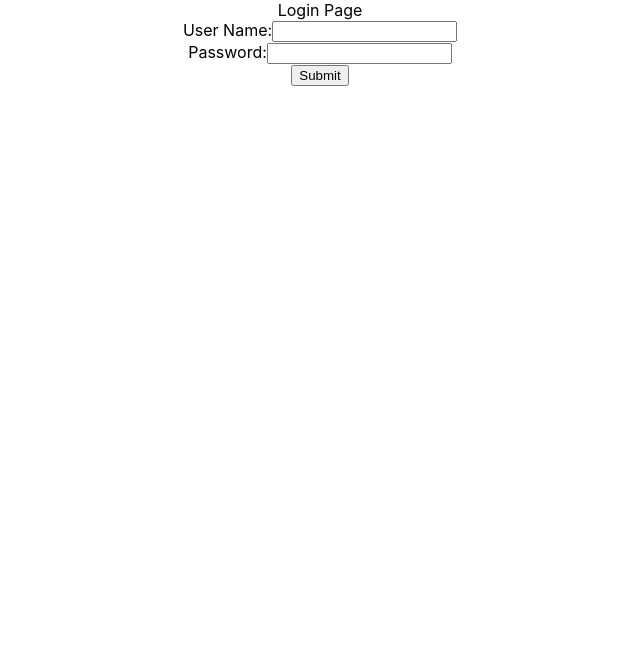
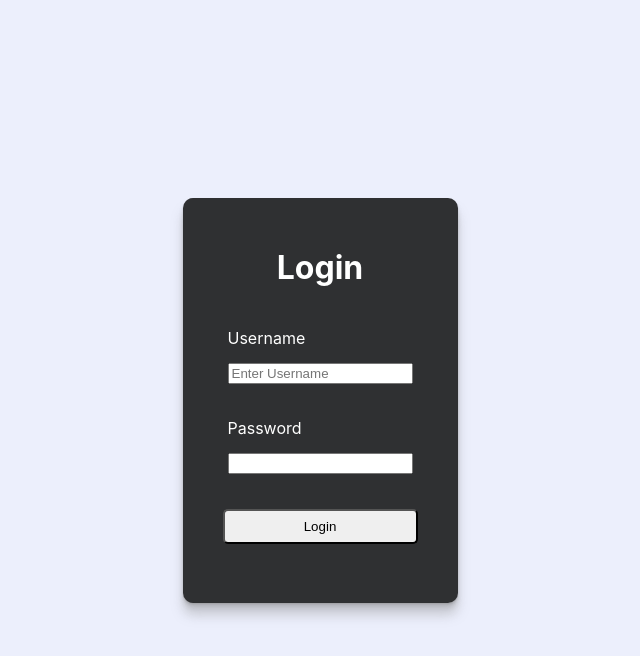
Before and after one commit to RMIT-SEPT/majorproject-5-wed-16-30-7, a React (Create React App) app in the folder FrontEnd/agme-app/: page / in a window 1280 px wide. Shown: the top 656 px of the page, without its empty margins (320-960 px from the left). Built offline with nearby package versions, Linux system fonts and the light colour scheme.

Commit message:
scss added

```diff
--- a/FrontEnd/agme-app/package.json
+++ b/FrontEnd/agme-app/package.json
@@ -6,6 +6,8 @@
     "@testing-library/jest-dom": "^4.2.4",
     "@testing-library/react": "^9.5.0",
     "@testing-library/user-event": "^7.2.1",
+    "bootstrap": "^4.5.2",
+    "node-sass": "^4.14.1",
     "react": "^16.13.1",
     "react-dom": "^16.13.1",
     "react-scripts": "3.4.3"
--- a/FrontEnd/agme-app/src/App.js
+++ b/FrontEnd/agme-app/src/App.js
@@ -5,7 +5,6 @@ import LoginForm from './Components/LoginForm';
 function App() {
   return (
     <div className="App">
-      Login Page
       <LoginForm />
     </div>
   );
--- a/FrontEnd/agme-app/src/Components/LoginForm.js
+++ b/FrontEnd/agme-app/src/Components/LoginForm.js
@@ -1,25 +1,22 @@
 import React from 'react';
-
+import './LoginForm.scss';
 class LoginForm extends React.Component {
 
     render() {
         return (
-            <div className="loginForm">
-                <form>
-                    <div>
-                        <label>
-                            User Name:
-                    <input type="text" name="userName" />
-                        </label>
+            <div>
+                <form className="login-form">
+                    <h1>Login</h1>
+                    <div className="form-input-material">
+                        <label className="label" for="username">Username</label>
+                        <input type="text" name="username" id="username" placeholder="Enter Username " className="form-control-material" required />
                     </div>
 
-                    <div>
-                        <label>
-                            Password:
-                    <input type="text" name="userName" />
-                        </label>
+                    <div className="form-input-material">
+                        <label className="label" for="password">Password</label>
+                        <input type="password" name="password" placeholder=" " className="form-control-material" required />
                     </div>
-                    <input type="submit" value="Submit" />
+                    <button type="submit" class="btn btn-primary btn-ghost" >Login</button>
                 </form>
             </div>
         );
--- /dev/null
+++ b/FrontEnd/agme-app/src/Components/LoginForm.scss
@@ -0,0 +1,57 @@
+body {
+  display: flex;
+  justify-content: center;
+  align-items: center;
+  min-height: 100vh;
+  background: #eceffc;
+}
+
+.btn {
+  padding: 8px 20px;
+  border-radius: 5px;
+  overflow: hidden;
+
+  &:hover {
+    background: transparent;
+    box-shadow: 0 0 20px 10px hsla(204, 70%, 53%, 0.5);
+    color: #eceffc;
+  }
+}
+
+
+.login-form {
+    display: flex;
+    flex-direction: column;
+    align-items: center;
+    padding: 50px 40px;
+    color: white;
+    background: rgba(0, 0, 0, 0.8);
+    border-radius: 10px;
+    box-shadow: 0 0.4px 0.4px rgba(128, 128, 128, 0.109),
+      0 1px 1px rgba(128, 128, 128, 0.155),
+      0 2.1px 2.1px rgba(128, 128, 128, 0.195),
+      0 4.4px 4.4px rgba(128, 128, 128, 0.241),
+      0 12px 12px rgba(128, 128, 128, 0.35);
+
+    h1 {
+      margin: 0 0 24px 0;
+    }
+
+    .form-input-material {
+      margin: 12px 0;
+      display: grid;
+      grid-template-columns: repeat(1, 1fr);
+      grid-gap: 15px;
+      padding: 5px;
+
+
+        .label{
+          text-align: left;
+        }
+    }
+
+    .btn {
+      width: 100%;
+      margin: 18px 0 9px 0;
+    }
+}
```
Also changed, not shown: 1 other file (tests, documents, lock files or other folders).
